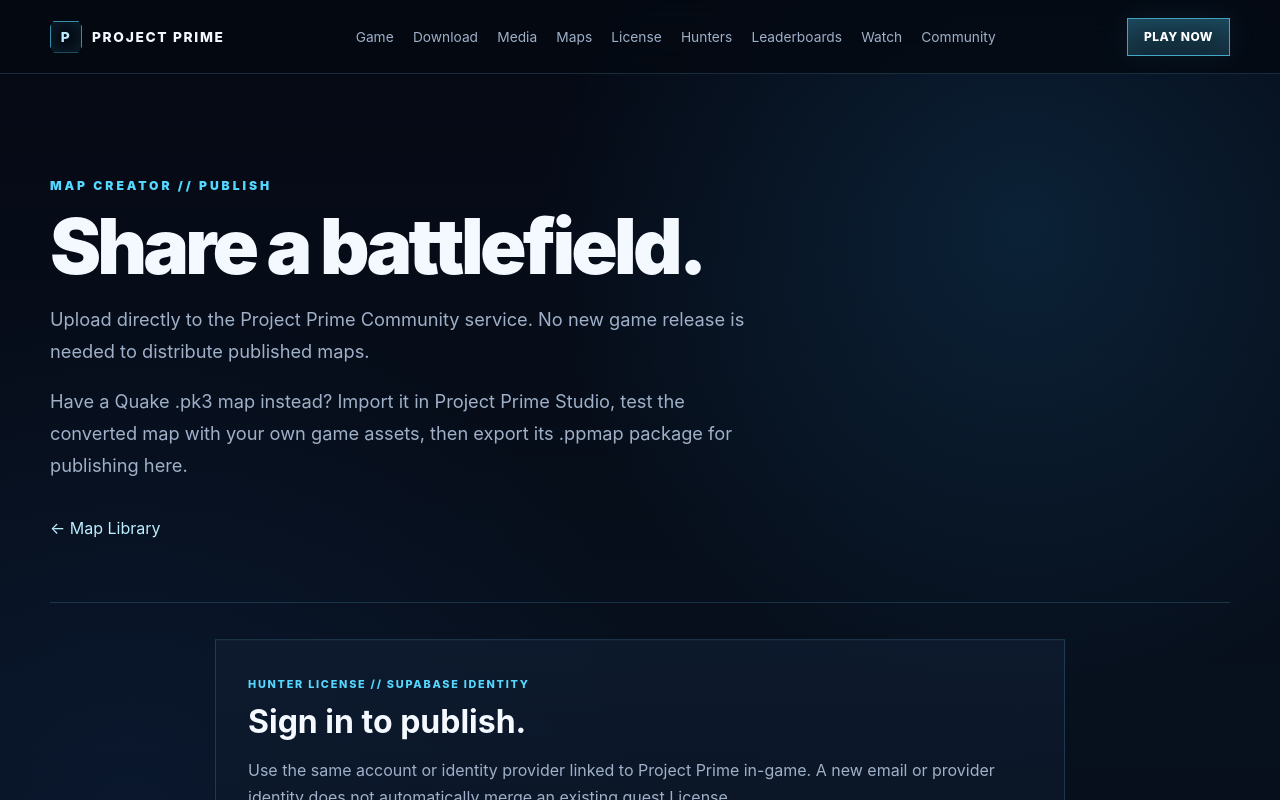
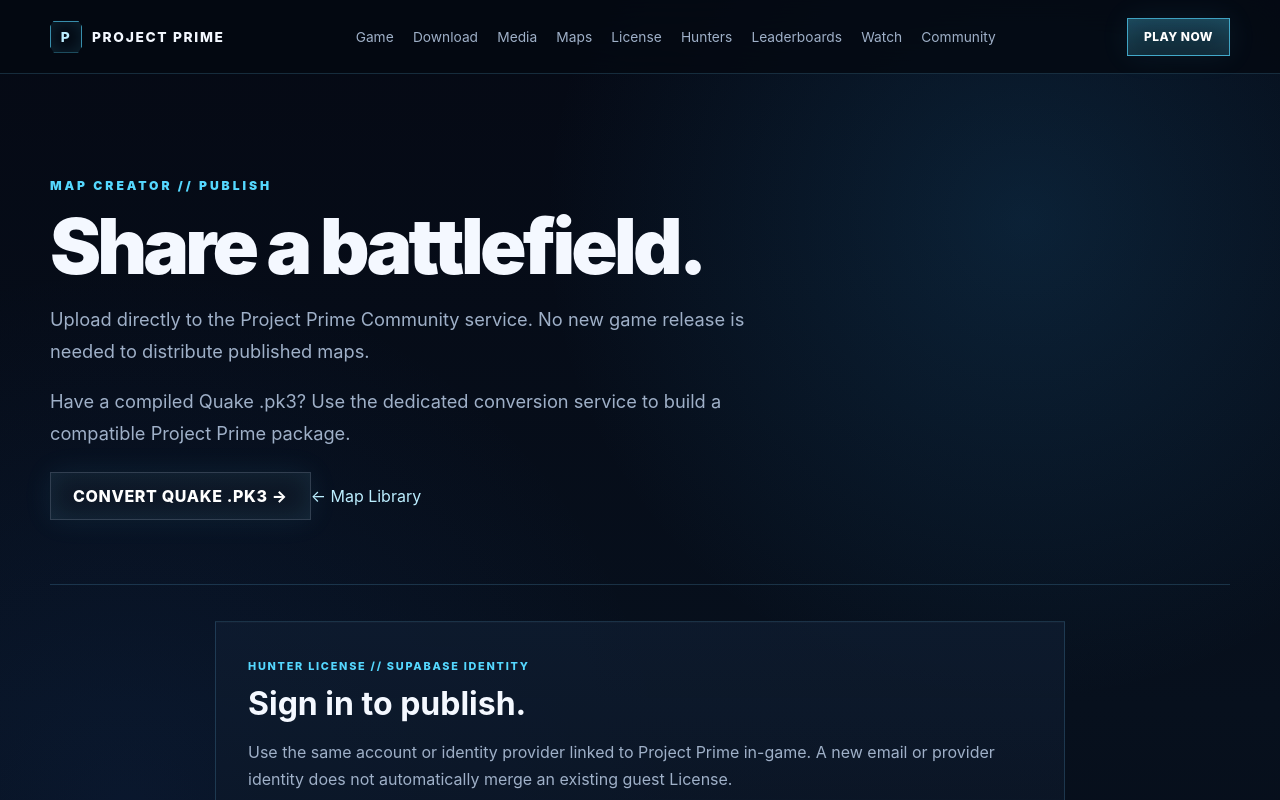
Before and after one commit to projectprimegg/projectprime-website, a Next.js app: page /maps/upload in a window 1280 px wide. Shown: the top 800 px of the page. Built offline with nearby package versions, Linux system fonts and the light colour scheme; no server answers.

Commit message:
Link standard map publishing to direct Quake PK3 conversion

```diff
--- a/app/maps/upload/page.tsx
+++ b/app/maps/upload/page.tsx
@@ -11,9 +11,11 @@
         <h1>Share a battlefield.</h1>
         <p>Upload directly to the Project Prime Community service. No new
           game release is needed to distribute published maps.</p>
-        <p className="helper">Have a Quake .pk3 map instead? Import it in Project Prime
-          Studio, test the converted map with your own game assets, then export
-          its .ppmap package for publishing here.</p>
+        <p className="helper">Have a compiled Quake .pk3? Use the dedicated
+          conversion service to build a compatible Project Prime package.</p>
+        <Link href="/maps/upload/pk3" className="button button-ghost">
+          Convert Quake .pk3 →
+        </Link>
         <Link className="text-link" href="/maps">← Map Library</Link>
       </section>
       <MapUpload />
```
